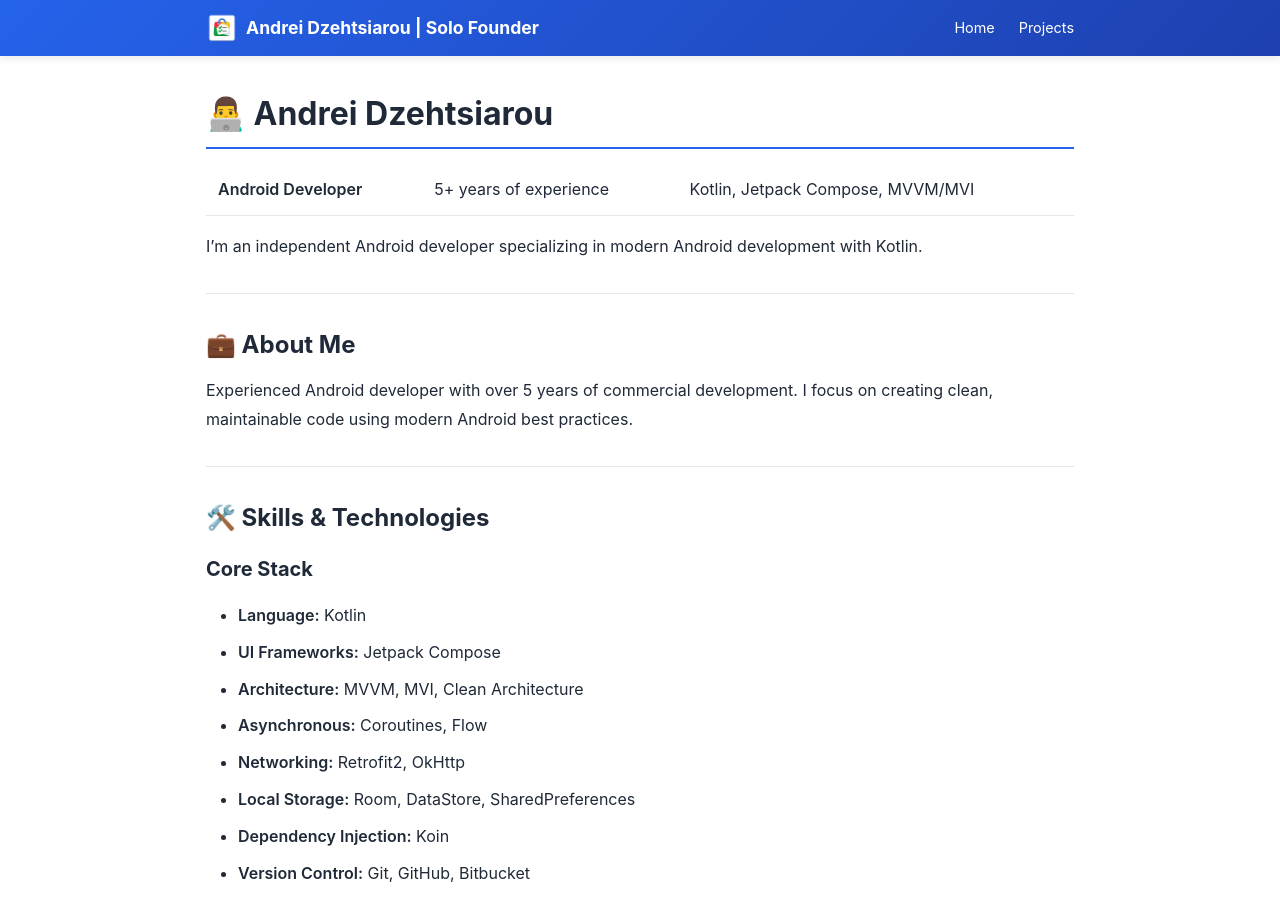
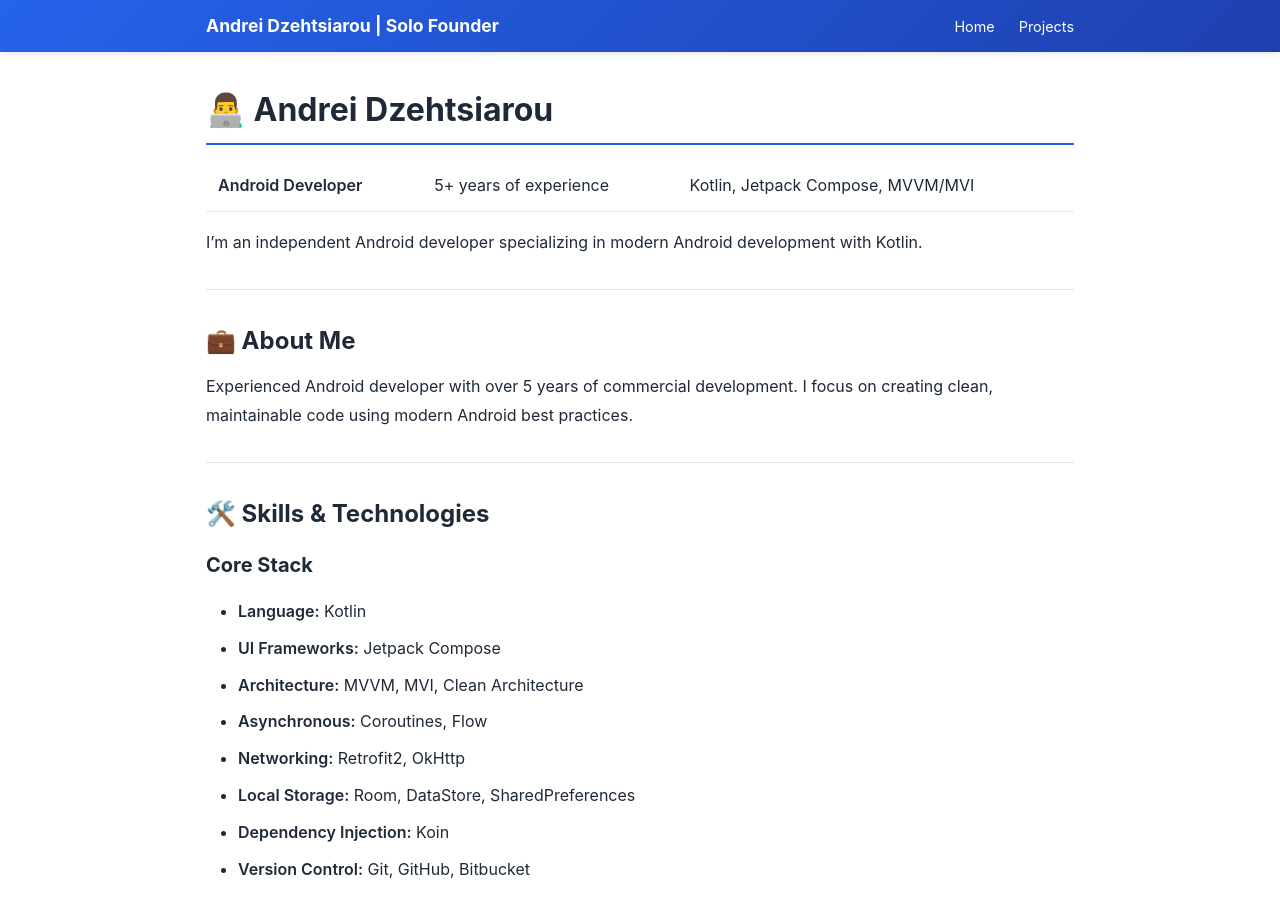
Before and after one commit to andreidzehtsiarou/andreidzehtsiarou.github.io, a Jekyll site: the page built from index.md, in a window 1280 px wide and 900 px high. Built offline with Jekyll 4.4.1, drawn with Linux system fonts in a browser that asks for light colours.

Commit message:
Update default.html

```diff
--- a/_layouts/default.html
+++ b/_layouts/default.html
@@ -28,7 +28,7 @@
     <header class="navbar">
         <div class="container navbar-content">
             <a href="{{ site.baseurl }}/" class="navbar-brand">
-                <img src="{{ site.baseurl }}/assets/images/icon.webp" alt="Andrei Dzehtsiarou | Solo Founder" class="navbar-icon">
+               <!-- <img src="{{ site.baseurl }}/assets/images/icon.webp" alt="Andrei Dzehtsiarou | Solo Founder" class="navbar-icon"> -->
                 Andrei Dzehtsiarou | Solo Founder
             </a>
             <nav class="navbar-links">
```
